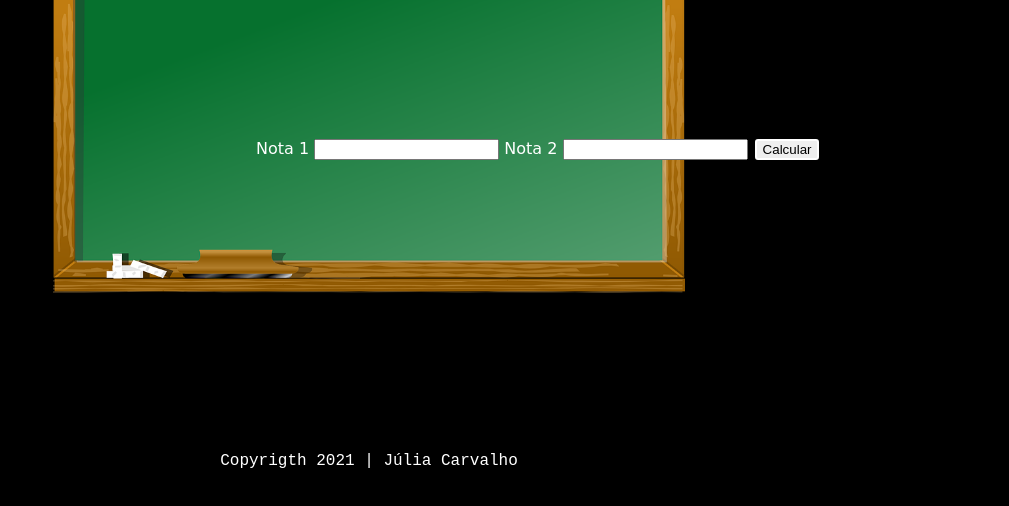
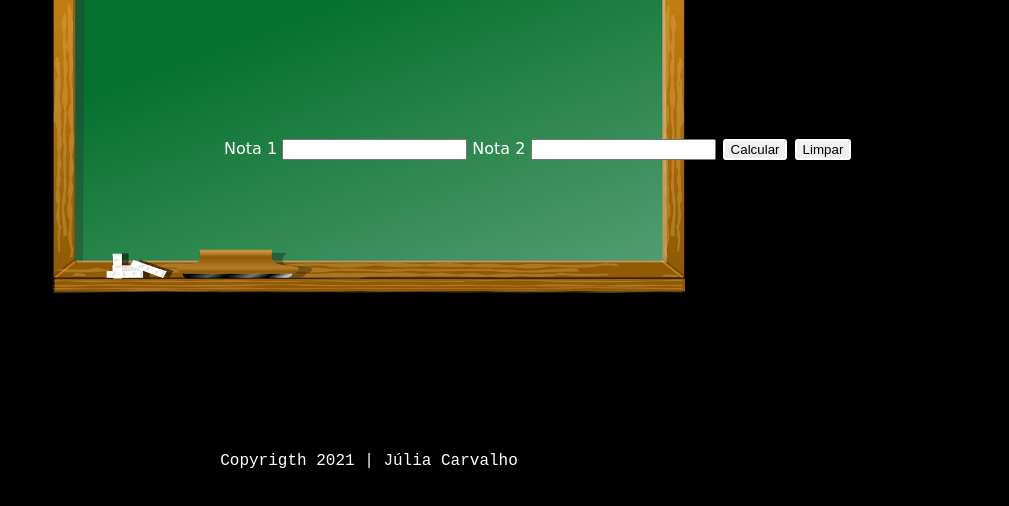
Before and after one commit to juhcarvalho0/CalculadoraNotas, a plain HTML site: page index.html in a window 1280 px wide. Shown: the part 276-782 px from the top of the page, without its empty margins (271-1280 px from the left). Drawn offline with Linux system fonts and the light colour scheme; a web font is replaced by a local one.

Commit message:
commit 4 calculadora de notas

```diff
--- a/index.html
+++ b/index.html
@@ -26,6 +26,7 @@
             <label>Nota 2</label>
             <input type="number" id="nota2">
             <button type="button" onclick="calculoMedia();">Calcular</button>
+            <button type="button" onclick="limparResultado();">Limpar</button>
             <h2 id="textomedia"></h2>
         </form>
     </div>
--- a/public/css/style.css
+++ b/public/css/style.css
@@ -40,7 +40,7 @@ right: 10px;
 padding: 15px;
 position: absolute;
 top: 50vh;
-left: 64vh;
+left: 60vh;
 font-family: 'Schoolbell', cursive;
 }
 
--- a/public/js/script.js
+++ b/public/js/script.js
@@ -12,3 +12,9 @@ function calculoMedia() {
         media2.innerHTML = textomedia;
     }
 }
+
+function limparResultado() {
+    document.getElementById("nota1").value = "";
+    document.getElementById("nota2").value = "";
+    textomedia.innerText = "";
+}
```
